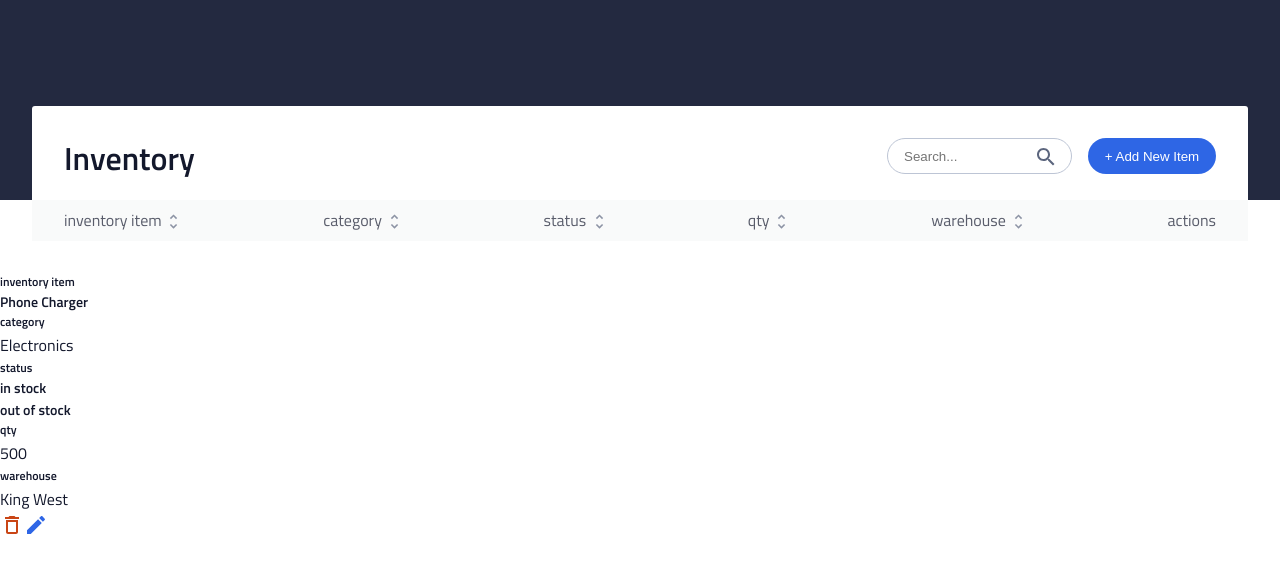
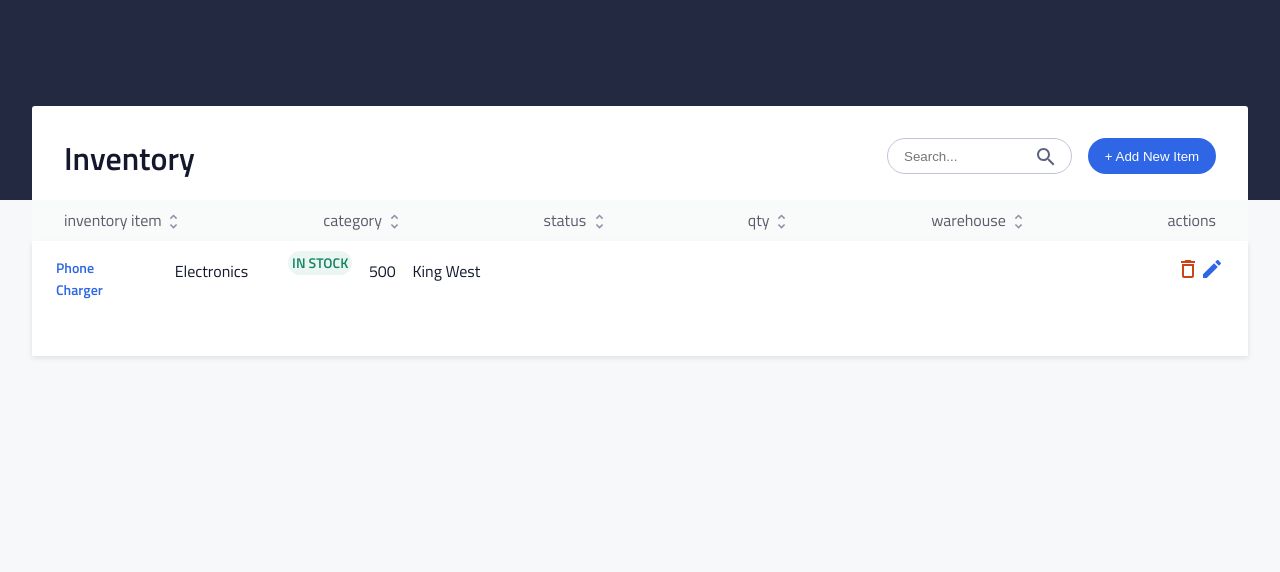
Before and after one commit to SimonMilord/instock_client, a React (Create React App) app: page /inventory in a window 1280 px wide. Shown: the top 572 px of the page. Built offline with nearby package versions, Linux system fonts and the light colour scheme.

Commit message:
working on inventory list styles

```diff
--- a/src/App.scss
+++ b/src/App.scss
@@ -4,13 +4,14 @@
 
 * {
   box-sizing: border-box;
-  // background-color: $page-background-color;
+
 
 }
 
 body {
   font-family: $font;
   color: $global-text-color;
+  background-color: $page-background-color;
 }
 
 h1 {
--- a/src/components/InventoryList/InventoryList.jsx
+++ b/src/components/InventoryList/InventoryList.jsx
@@ -31,39 +31,46 @@ function InventoryList() {
                         <li className='inventory__list-item inventory__icon-6'>actions</li>
                     </ul>
                 </header>
-
-                <body className='card__container'>
+                <body className='card'>
+                    <div className='card__section'>
                         <section className='card__content'>
-                        <div>
+                            <div className='card__content-div'>
                                 <h4 className='card__titles'>inventory item</h4>
-                            <h3 className='card__text'>Phone Charger</h3>
+                                <Link className='card__text-link'>
+                                    <h3 className='card__text-btn'>Phone Charger</h3>
+                                </Link>
                             </div>
-                        <div>
-                            <h4 className='card__titles'>category</h4>
+                            <div className='card__content-div'>
+                                <h4 className='card__titles card__titles--padding'>category</h4>
                                 <p className='card__text'>Electronics</p>
                             </div>
                         </section >
                         <section className='card__content'>
-                        <div>
-                            <h4 className='card__titles'>status </h4>
-                            <h3 className='card__text--in-stock'>in stock</h3>
-                            <h3 className='card__text--out-of-stock'>out of stock</h3>
+                            <div className='card__content-div'>
+                                <h4 className='card__titles'>status</h4>
+                                <div className='card__in-stock'>
+                                    <h3 className='card__text--in-stock active'>in stock</h3>
                                 </div>
-                        <div>
+                                <div className='card__out-stock'>
+                                    <h3 className='card__text--in-stock active'>in stock</h3>
+                                </div>
+                            </div>
+                            <div className='card__content-div'>
                                 <h4 className='card__titles'>qty</h4>
                                 <p className='card__text'>500</p>
                             </div>
-                        <div>
+                            <div className='card__content-div'>
                                 <h4 className='card__titles'>warehouse</h4>
                                 <p className='card__text'>King West</p>
                             </div>
                         </section>
-                    <section>
+                    </div>
+                    <section className='card__content-bottom'>
                         <Link to='/'>
-                            <img className='card__btn-delete' src={ Delete } alt='delete Icon'/>
+                            <img className='card__btn-delete' src={Delete} alt='delete Icon' />
                         </Link>
                         <Link to='/'>
-                            <img className='card__btn-edit' src={Edit} alt='Edit Icon'/>
+                            <img className='card__btn-edit' src={Edit} alt='Edit Icon' />
                         </Link>
                     </section>
                 </body>
--- a/src/components/InventoryList/InventoryList.scss
+++ b/src/components/InventoryList/InventoryList.scss
@@ -10,7 +10,7 @@
 
 .inventory {
   &__container {
-    margin: -4rem 1rem 1.5rem 1rem;
+    margin: -4rem 1rem 0rem 1rem;
     background-color: $global-white-color;
     border-radius: 0.1875rem 0.1875rem 0 0;
     box-shadow: 0px 2px 5px rgba(19, 24, 44, 0.1);
@@ -159,3 +159,112 @@
     }
   }
 }
+
+.card {
+  margin: -1.375rem 1rem;
+  background-color: $global-white-color;
+  padding: 1rem 1.5rem 1.6875rem 1.5rem;
+  box-shadow: 0px 2px 5px rgba(19, 24, 44, 0.1);
+
+  @include tablet {
+    @include display-flex(row, space-between, none);
+    margin: -2rem 2rem;
+  }
+
+  &__section {
+    @include display-flex(row, flex-start, none);
+    gap: 2.5rem;
+
+    @include tablet {
+      // @include display-flex(row, none, none);
+    }
+  }
+
+  &__content {
+    width: 50%;
+
+    @include tablet {
+      @include display-flex(row, space-between, none);
+        width: 90%;
+    }
+
+    &-div {
+      margin-bottom: 1.75rem;
+
+      @include tablet {
+        @include display-flex(row, none, none);
+      }
+    }
+  }
+
+  &__titles {
+    text-transform: uppercase;
+    margin-bottom: 0.75rem;
+
+    @include tablet {
+      display: none;
+    }
+
+    &--padding {
+      padding-top: 0.29rem
+    }
+  }
+
+  &__text {
+
+    @include tablet {
+    }
+
+    &-link {
+      text-decoration: none;
+
+      @include tablet {
+        padding-right: 2rem;
+      }
+
+
+    }
+
+    &-btn {
+      color: $interactive-color;
+      background-image: url('../../assets/Icons/chevron_right-24px.svg');
+      background-repeat: no-repeat;
+      background-position: 5rem -0.35rem;
+
+      @include tablet {
+        padding-right: 2rem;
+      }
+
+
+    }
+  }
+
+  &__in-stock {
+    @include display-flex(none, center, center);
+    background-color: #15846315;
+    width: 4rem;
+    height: 1.5rem;
+    color: $instock-label-color;
+    text-transform: uppercase;
+    margin-top: -0.35rem;
+    border-radius: 0.75rem;
+  }
+
+  &__out-stock {
+    @include display-flex(none, center, center);
+    display: none;
+    background-color: #c945152a;
+    width: 4rem;
+    height: 1.5rem;
+    color: $alert-color;
+    text-transform: uppercase;
+    margin-top: -0.35rem;
+    border-radius: 0.75rem;
+  }
+
+  &__content-bottom {
+    @include display-flex(row, space-between, none);
+  }
+
+
+}
--- a/src/styles/partials/_variables.scss
+++ b/src/styles/partials/_variables.scss
@@ -2,7 +2,7 @@
 
 
 // breakpoints
-$breakpoints:(small: 480px,
+$breakpoints:(//small: 480px,
     medium: 768px,
     large: 1280px,
 );
```
Lines whose indentation alone changed are shown as unchanged.
